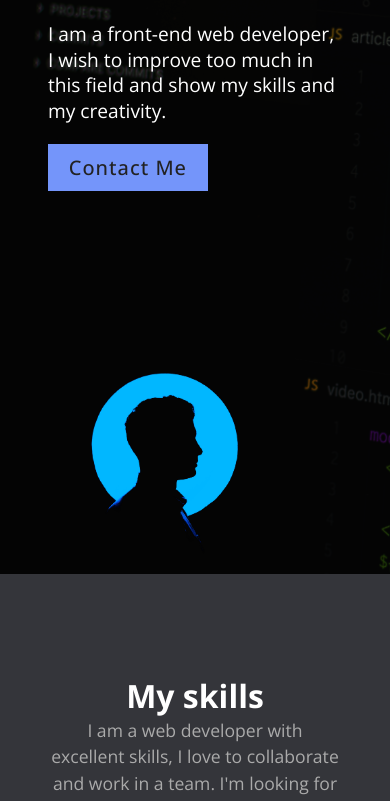
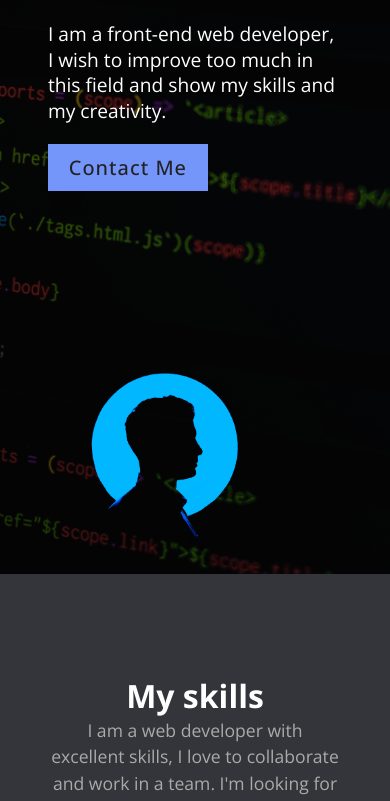
Before and after one commit to davidmonlon/My_Portflio, a plain HTML site: page index.html in a window 390 px wide. Shown: the part 270-1071 px from the top of the page. Drawn offline with nearby package versions, Linux system fonts and the light colour scheme.

Commit message:
Actualice el tamaño de la imagen de fondo

```diff
--- a/style.css
+++ b/style.css
@@ -340,12 +340,27 @@ header ul li:hover a {
     height: 3.6rem;
   }
 }
-
 /* Now, make it reponsive */
 @media (max-width: 900px) {
   header {
     padding: 20px 50px;
   }
+  #home {
+    position: relative;
+    width: 100%;
+    min-height: 100vh;
+    background-image: url("imagen-prog.jpg");
+    background-color: rgba(30, 30, 30);
+    background-blend-mode: soft-light;
+    background-size: cover;
+    background-attachment: fixed;
+    background-position: center;
+    display: flex;
+    justify-content: space-between;
+    align-items: center;
+    padding: 100px;
+  }
+
   #home {
     padding: 150px 50;
     flex-direction: column;
```
